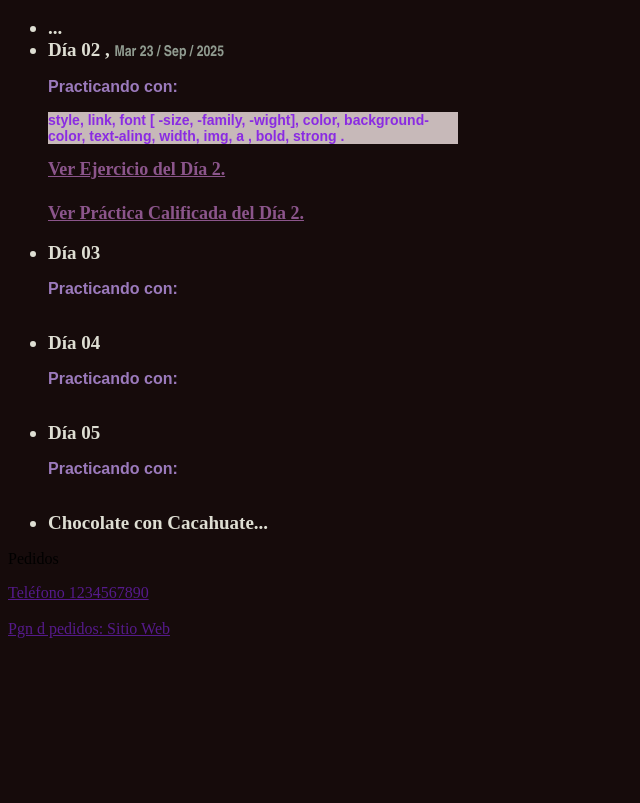
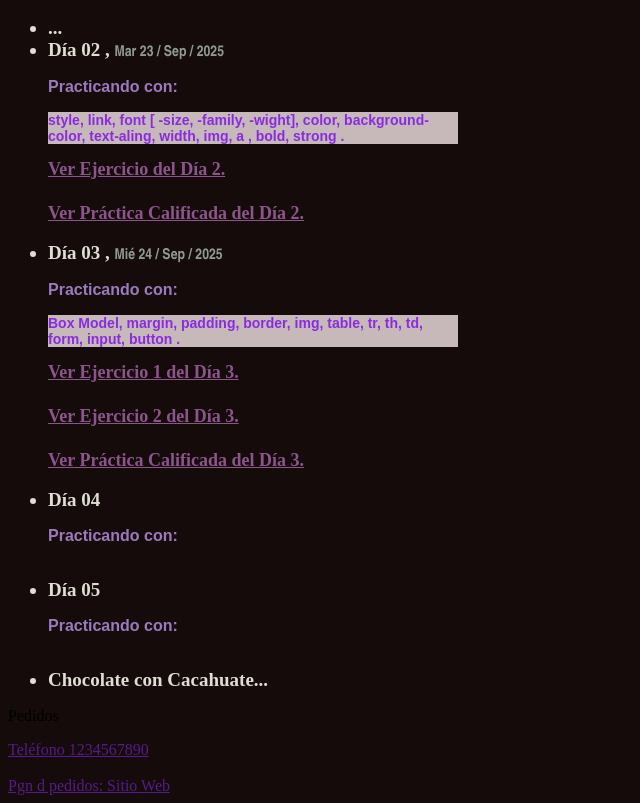
Before and after one commit to jm000tjm/primerRepositorio, a plain HTML site: page index.html in a window 1280 px wide. Shown: the part 110-913 px from the top of the page, without its empty margins (0-640 px from the left). Before the commit the page ends 800 px from the top, so only its background shows below. Drawn offline with Linux system fonts and the light colour scheme.

Commit message:
Ligando Ejercicios 1 y 2 del Dia 03

```diff
--- a/index.html
+++ b/index.html
@@ -19,7 +19,16 @@
             <br><br>
             <a  href="./dia_02/indc_PC_d02.html" class="vrEjrccDlDD">Ver Práctica Calificada del Día 2.</a>
         </li> <br />
-        <li>Día 03  <p class="prctcndC"> Practicando con:  </p>
+
+        <li>Día 03 , <time class="fch" datetime="2025-09-23">Mié 24 / Sep / 2025</time>
+            <p class="prctcndC"> Practicando con:  </p>
+            <p class="plbrsClv"> Box Model, margin, padding, border, img, table, tr, th, td, form,
+                input, button .</p>
+            <a  href="./dia_03/indc_E1_d03.html" class="vrEjrccDlDD">Ver Ejercicio 1 del Día 3.</a>
+            <br><br>
+            <a  href="./dia_03/indc_E2_d03.html" class="vrEjrccDlDD">Ver Ejercicio 2 del Día 3.</a>
+            <br><br>
+            <a  href="./dia_02/indc_PC_d02.html" class="vrEjrccDlDD">Ver Práctica Calificada del Día 3.</a>
         </li> <br />
         <li>Día 04  <p class="prctcndC"> Practicando con:  </p>
         </li> <br />
```
Also changed, not shown: dia_03/indc_E1_d03.html (renamed from dia_03/indc_E1_03.html), dia_03/indc_E2_d03.html (renamed from dia_03/indc_E2_03.html).
